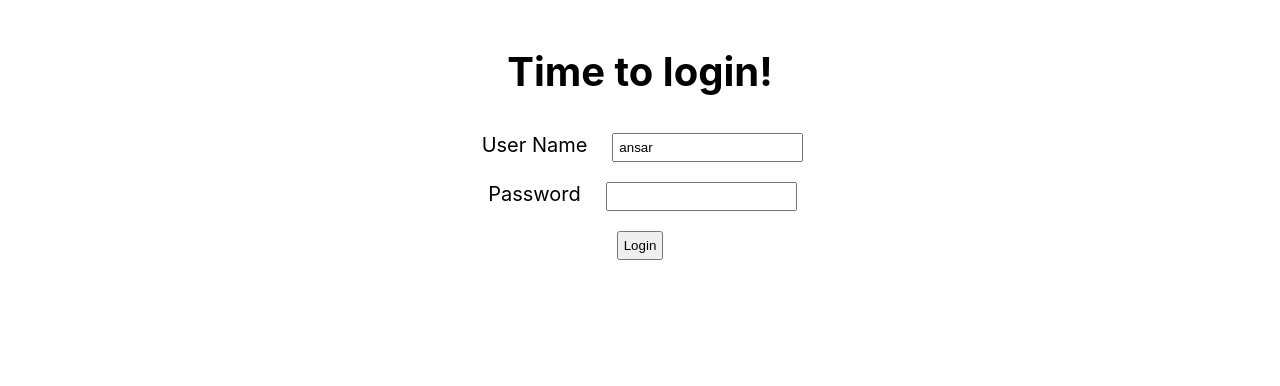
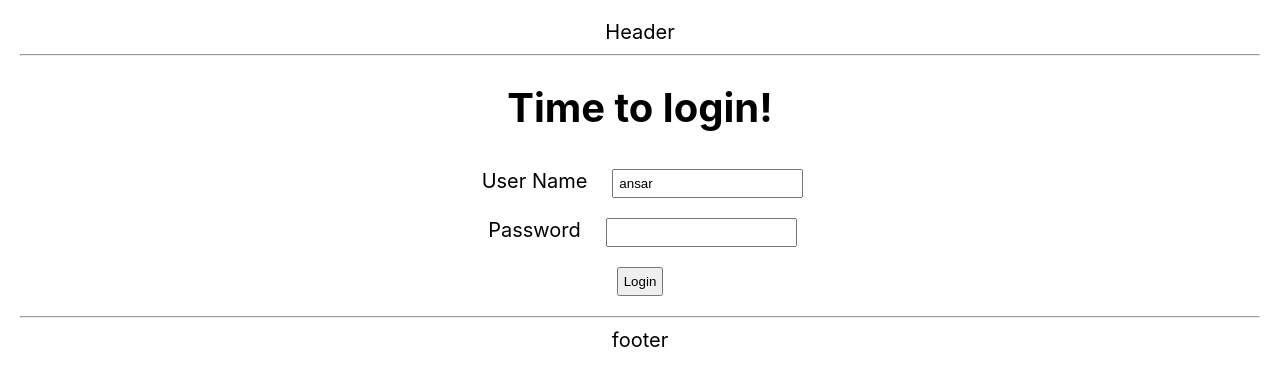
Before and after one commit to kabgig/todo-react-app, a React (Create React App) app: page / in a window 1280 px wide. Shown: the top 386 px of the page. Built offline with nearby package versions, Linux system fonts and the light colour scheme.

Commit message:
Creating React Header, Footer and Logout

```diff
--- a/src/components/todo/TodoApp.jsx
+++ b/src/components/todo/TodoApp.jsx
@@ -5,15 +5,18 @@
 export default function TodoApp() {
     return (
         <div className="TodoApp">
+            <HeaderComponent/>
             <BrowserRouter>
                 <Routes>
                     <Route path='/' element={<LoginComponent />} />
                     <Route path='/login' element={<LoginComponent />} />
                     <Route path='/welcome/:username' element={<WelcomeComponent />} />
                     <Route path='/todos' element={<ListTodosComponent />} />
+                    <Route path='/logout' element={<LogoutComponent />} />
                     <Route path='*' element={<ErrorComponent />} />
                 </Routes>
             </BrowserRouter>
+            <FooterComponent/>
         </div>
     )
 }
@@ -141,3 +144,34 @@
         </div>
     )
 }
+
+function HeaderComponent() {
+    return (
+        <div className="header">
+            <div>
+                Header <hr/>
+            </div>
+        </div>
+    )
+}
+
+function FooterComponent() {
+    return (
+        <div className="footer">
+            <div>
+              <hr/>  footer
+            </div>
+        </div>
+    )
+}
+
+function LogoutComponent() {
+    return (
+        <div className="LogoutComponent">
+            <h1>You're logged out</h1>
+            <div>
+                Thank you for using our App! See yu later!
+            </div>
+        </div>
+    )
+}
```
